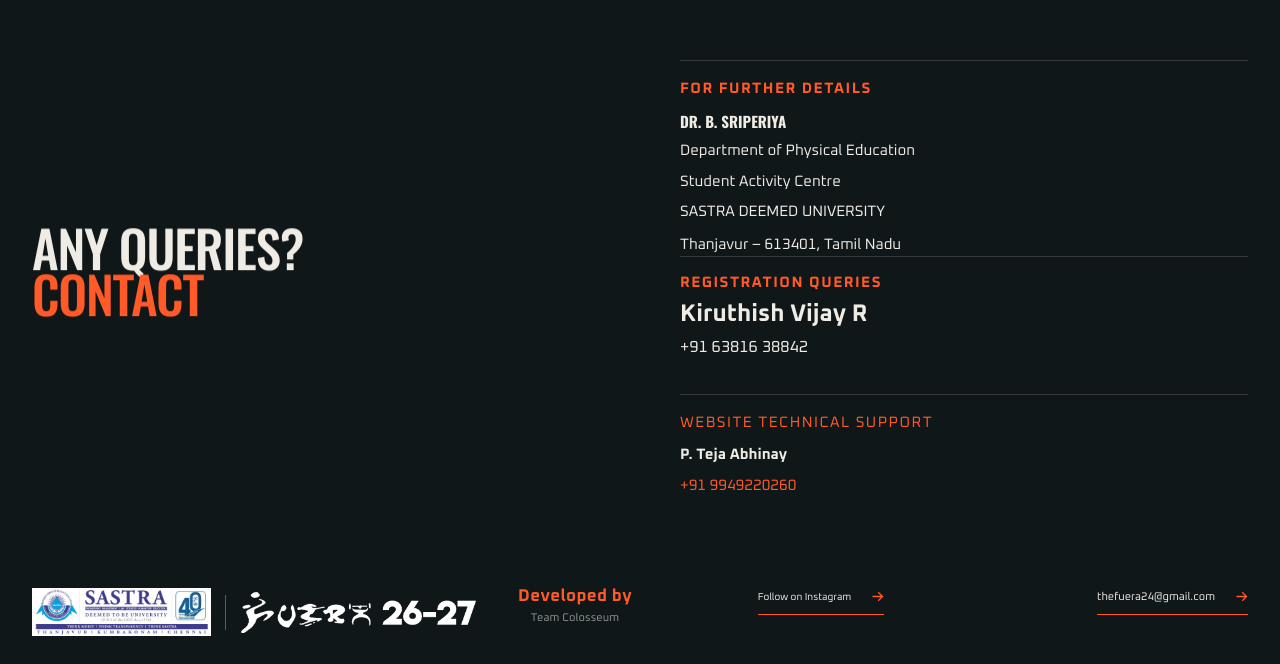
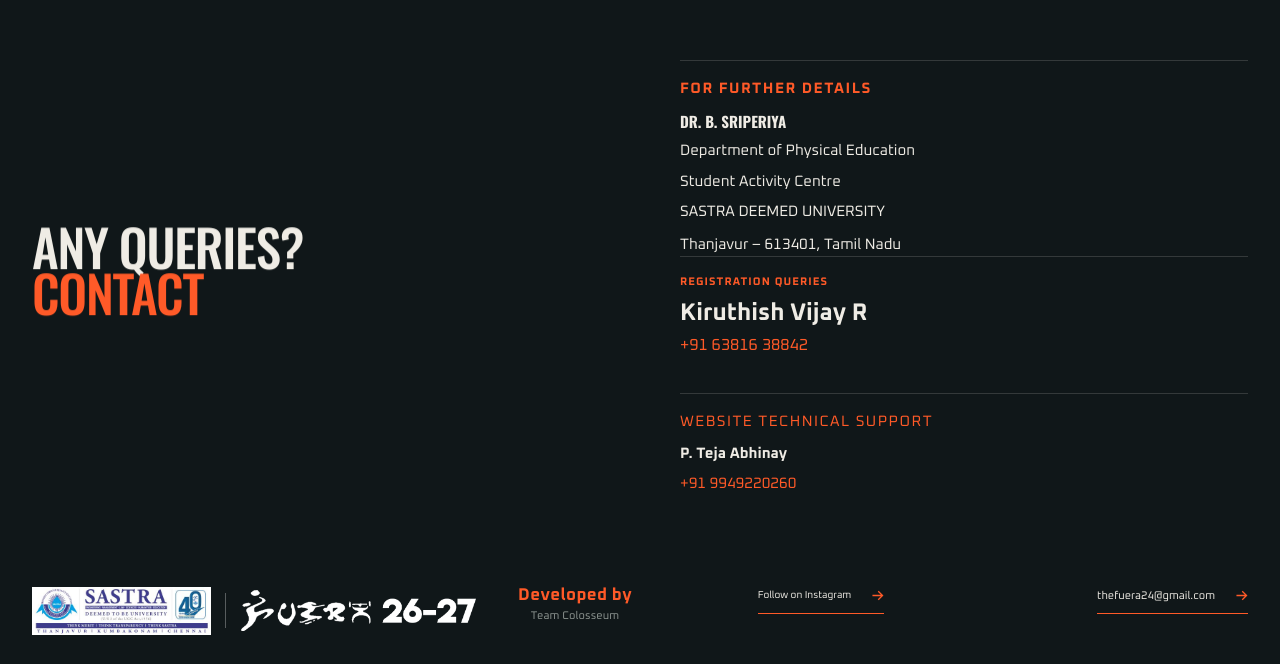
Before and after one commit to tejaabhinay/fuera, a React (Vite) app in the folder frontend/: page / in a window 1280 px wide. Shown: the part 2387-3051 px from the top of the page. Built offline with nearby package versions, Linux system fonts and the light colour scheme; no server answers.

Commit message:
Contact UI Change

```diff
--- a/frontend/src/App.css
+++ b/frontend/src/App.css
@@ -569,8 +569,12 @@
 .contacts-list .contact-item > .contact-item__label {
   margin-bottom: 4px;
   color: var(--orange);
-  font: 700 15px/1 var(--mono);
+  font: 700 11px/1.2 var(--mono);
   letter-spacing: 0.1em;
+}
+
+.contacts-list .contact-item > a {
+  color: var(--orange);
 }
 
 .department-contact__label,
```
